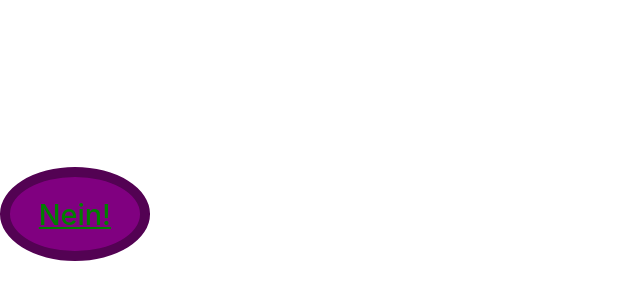
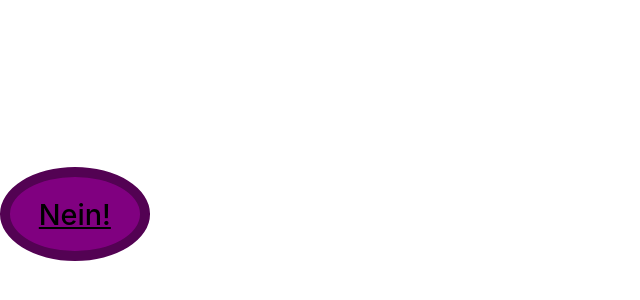
Before and after one commit to kwossi/test-component, a React (Vite) app: page / in a window 1280 px wide. Shown: the part 186-486 px from the top of the page, without its empty margins (0-640 px from the left). Built offline with nearby package versions, Linux system fonts and the light colour scheme.

Commit message:
changed props

```diff
--- a/src/App.jsx
+++ b/src/App.jsx
@@ -9,7 +9,8 @@ function App() {
         border="large"
         size="large"
         radius="full"
-        style={{ textDecoration: "underline", color: "green" }}
+        style={{ textDecoration: "underline", color: "black" }}
+        onClick={() => console.log("clicked")}
       >
         Nein!
       </Button>
```
